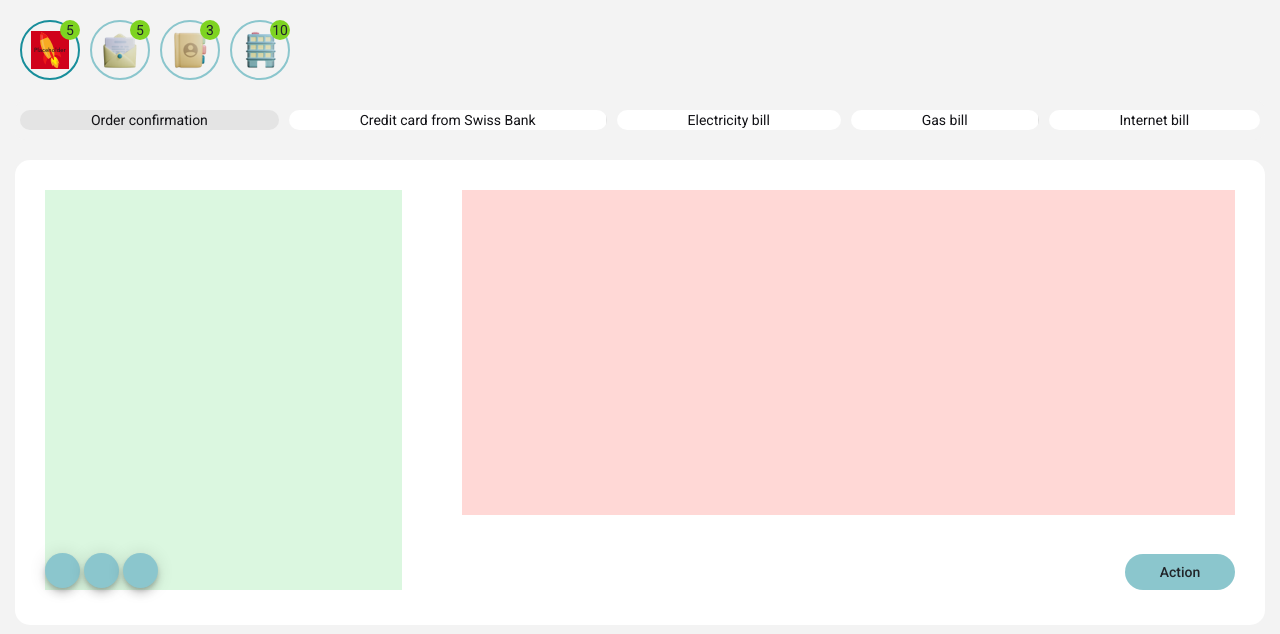
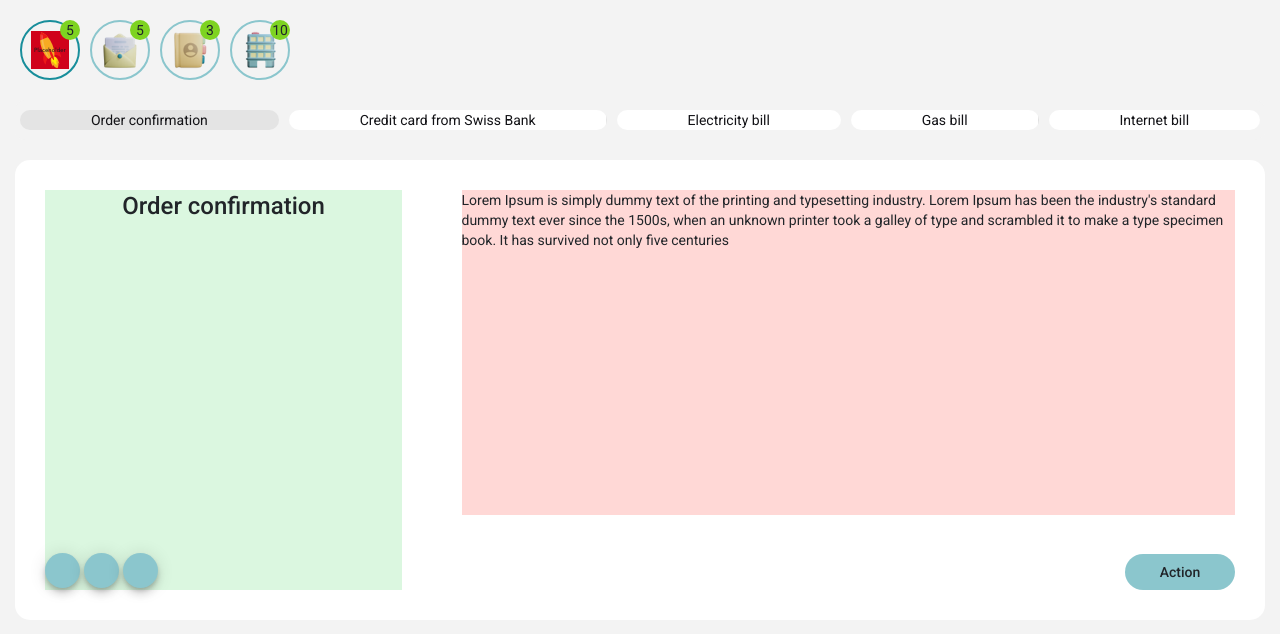
Before and after one commit to lengoctruong/peax-demo, an Angular app: page / in a window 1280 px wide. Shown: the top 634 px of the page. Built offline with nearby package versions, Linux system fonts and the light colour scheme.

Commit message:
[FE] Display task content

```diff
--- a/src/app/app.component.html
+++ b/src/app/app.component.html
@@ -6,6 +6,4 @@
   ></app-category>
 
   <app-task-indicator [currentTask]="currentTasks"></app-task-indicator>
-
-  <app-task-manager></app-task-manager>
 </div>
--- a/src/app/app.component.ts
+++ b/src/app/app.component.ts
@@ -4,7 +4,7 @@ import { Category, CategoryData } from './model';
 @Component({
   selector: 'app-root',
   templateUrl: './app.component.html',
-  styleUrls: ['./app.component.scss']
+  styleUrls: ['./app.component.scss'],
 })
 export class AppComponent implements OnInit {
   title = 'my-app';
@@ -16,29 +16,29 @@ export class AppComponent implements OnInit {
         {
           id: '101',
           title: 'Order confirmation',
-          content: 'The Task Manager helps the user to complete pending tasks easily and clearly. Tasks that have been completed disappear from the Task Manager.'
+          content: `Lorem Ipsum is simply dummy text of the printing and typesetting industry. Lorem Ipsum has been the industry's standard dummy text ever since the 1500s, when an unknown printer took a galley of type and scrambled it to make a type specimen book. It has survived not only five centuries`,
         },
         {
           id: '102',
           title: 'Credit card from Swiss Bank',
-          content: 'The Task Manager helps the user to complete pending tasks easily and clearly. Tasks that have been completed disappear from the Task Manager.'
+          content: `It is a long established fact that a reader will be distracted by the readable content of a page when looking at its layout.`,
         },
         {
           id: '103',
           title: 'Electricity bill',
-          content: 'The Task Manager helps the user to complete pending tasks easily and clearly. Tasks that have been completed disappear from the Task Manager.'
+          content: `Lorem ipsum dolor sit amet, consectetur adipiscing elit, sed do eiusmod tempor incididunt ut labore et dolore magna aliqua. Ut enim ad minim veniam, quis nostrud exercitation`,
         },
         {
           id: '104',
           title: 'Gas bill',
-          content: 'The Task Manager helps the user to complete pending tasks easily and clearly. Tasks that have been completed disappear from the Task Manager.'
+          content: `Sed ut perspiciatis unde omnis iste natus error sit voluptatem accusantium doloremque laudantium, totam rem aperiam, eaque ipsa quae ab illo inventore veritatis et quasi architecto beatae vitae dicta sunt explicabo. Nemo enim ipsam voluptatem quia voluptas sit aspernatur aut odit aut fugit`,
         },
         {
           id: '105',
           title: 'Internet bill',
-          content: 'The Task Manager helps the user to complete pending tasks easily and clearly. Tasks that have been completed disappear from the Task Manager.'
-        }
-      ]
+          content: `But I must explain to you how all this mistaken idea of denouncing pleasure and praising pain was born and I will give you a complete account of the system`,
+        },
+      ],
     },
     {
       id: 2,
@@ -46,29 +46,29 @@ export class AppComponent implements OnInit {
         {
           id: '201',
           title: 'Verify Email Address',
-          content: 'The Task Manager helps the user to complete pending tasks easily and clearly. Tasks that have been completed disappear from the Task Manager.'
+          content: `At vero eos et accusamus et iusto odio dignissimos ducimus qui blanditiis praesentium`,
         },
         {
           id: '202',
           title: 'Upgrade ID level 2',
-          content: 'The Task Manager helps the user to complete pending tasks easily and clearly. Tasks that have been completed disappear from the Task Manager.'
+          content: `voluptatum deleniti atque corrupti quos dolores et quas molestias excepturi sint occaecati cupiditate non provident, similique sunt in culpa`,
         },
         {
           id: '303',
           title: 'Turn on notification',
-          content: 'The Task Manager helps the user to complete pending tasks easily and clearly. Tasks that have been completed disappear from the Task Manager.'
+          content: `qui officia deserunt mollitia animi, id est laborum et dolorum fuga. Et harum quidem rerum facilis est et expedita distinctio. Nam libero tempore`,
         },
         {
           id: '404',
           title: 'Subscription detail',
-          content: 'The Task Manager helps the user to complete pending tasks easily and clearly. Tasks that have been completed disappear from the Task Manager.'
+          content: `cum soluta nobis est eligendi optio cumque nihil impedit quo minus id quod maxime placeat facere possimus, omnis voluptas assumenda est, omnis`,
         },
         {
           id: '505',
           title: 'New mail from PEAX',
-          content: 'The Task Manager helps the user to complete pending tasks easily and clearly. Tasks that have been completed disappear from the Task Manager.'
-        }
-      ]
+          content: `dolor repellendus. Temporibus autem quibusdam et aut officiis debitis aut rerum necessitatibus`,
+        },
+      ],
     },
     {
       id: 3,
@@ -76,19 +76,22 @@ export class AppComponent implements OnInit {
         {
           id: '301',
           title: 'Add payment',
-          content: 'The Task Manager helps the user to complete pending tasks easily and clearly. Tasks that have been completed disappear from the Task Manager.'
+          content:
+            'The Task Manager helps the user to complete pending tasks easily and clearly. Tasks that have been completed disappear from the Task Manager.',
         },
         {
           id: '302',
           title: 'News',
-          content: 'The Task Manager helps the user to complete pending tasks easily and clearly. Tasks that have been completed disappear from the Task Manager.'
+          content:
+            'The Task Manager helps the user to complete pending tasks easily and clearly. Tasks that have been completed disappear from the Task Manager.',
         },
         {
           id: '303',
           title: 'Confirm change address',
-          content: 'The Task Manager helps the user to complete pending tasks easily and clearly. Tasks that have been completed disappear from the Task Manager.'
-        }
-      ]
+          content:
+            'The Task Manager helps the user to complete pending tasks easily and clearly. Tasks that have been completed disappear from the Task Manager.',
+        },
+      ],
     },
     {
       id: 4,
@@ -96,55 +99,55 @@ export class AppComponent implements OnInit {
         {
           id: '401',
           title: 'Order confirmation',
-          content: 'The Task Manager helps the user to complete pending tasks easily and clearly. Tasks that have been completed disappear from the Task Manager.'
+          content: `saepe eveniet ut et voluptates repudiandae sint et molestiae non recusandae. Itaque earum rerum hic tenetur a sapiente delectus, ut aut`,
         },
         {
           id: '402',
           title: 'Credit card from Swiss Bank',
-          content: 'The Task Manager helps the user to complete pending tasks easily and clearly. Tasks that have been completed disappear from the Task Manager.'
+          content: `reiciendis voluptatibus maiores alias consequatur aut perferendis doloribus asperiores repellat.`,
         },
         {
           id: '403',
           title: 'Electricity bill',
-          content: 'The Task Manager helps the user to complete pending tasks easily and clearly. Tasks that have been completed disappear from the Task Manager.'
+          content: `On the other hand, we denounce with righteous indignation and dislike men who are so beguiled and demoralized by the charms of pleasure of the moment, so blinded by desire`,
         },
         {
           id: '404',
           title: 'Gas bill',
-          content: 'The Task Manager helps the user to complete pending tasks easily and clearly. Tasks that have been completed disappear from the Task Manager.'
+          content: `that they cannot foresee the pain and trouble that are bound to ensue; and equal blame belongs to those who fail in their duty through weakness`,
         },
         {
           id: '405',
           title: 'Internet bill',
-          content: 'The Task Manager helps the user to complete pending tasks easily and clearly. Tasks that have been completed disappear from the Task Manager.'
+          content: `of will, which is the same as saying through shrinking from toil and pain. These cases are perfectly simple and easy to distinguish`,
         },
         {
           id: '406',
           title: 'Money transfer detail',
-          content: 'The Task Manager helps the user to complete pending tasks easily and clearly. Tasks that have been completed disappear from the Task Manager.'
+          content: `In a free hour, when our power of choice is untrammelled and when`,
         },
         {
           id: '407',
           title: 'ABC Service',
-          content: 'The Task Manager helps the user to complete pending tasks easily and clearly. Tasks that have been completed disappear from the Task Manager.'
+          content: `nothing prevents our being able to do what we like best`,
         },
         {
           id: '408',
           title: 'Spa bill',
-          content: 'The Task Manager helps the user to complete pending tasks easily and clearly. Tasks that have been completed disappear from the Task Manager.'
+          content: `every pleasure is to be welcomed and every pain avoided. But in certain circumstances and owing to the claims of duty or the obligations of business`,
         },
         {
           id: '409',
           title: 'Promotion from PEAX',
-          content: 'The Task Manager helps the user to complete pending tasks easily and clearly. Tasks that have been completed disappear from the Task Manager.'
+          content: `it will frequently occur that pleasures have to be repudiated and annoyances accepted.`,
         },
         {
           id: '410',
           title: 'New friend on PEAX',
-          content: 'The Task Manager helps the user to complete pending tasks easily and clearly. Tasks that have been completed disappear from the Task Manager.'
-        }
-      ]
-    }
+          content: `The wise man therefore always holds in these matters to this principle of selection: he rejects pleasures to secure other greater pleasures, or else he endures pains to avoid worse pains.`,
+        },
+      ],
+    },
   ];
   currentTasks: any = [];
   constructor() {}
@@ -161,15 +164,15 @@ export class AppComponent implements OnInit {
   }
 
   private getCurrentTaskById(id: number) {
-    this.currentTasks = this.categoryData.filter(item => item.id === id);
+    this.currentTasks = this.categoryData.filter((item) => item.id === id);
   }
 
   private getCategory() {
     this.categories = [
       { id: 1, name: 'Rocket', pendingTask: 5 },
       { id: 2, name: 'Onboarding', pendingTask: 5 },
-      { id: 3, name: 'Mailbox', pendingTask: 3},
-      { id: 4, name: 'Office', pendingTask: 10 }
+      { id: 3, name: 'Mailbox', pendingTask: 3 },
+      { id: 4, name: 'Office', pendingTask: 10 },
     ];
   }
 
--- a/src/app/task-content/task-content.component.html
+++ b/src/app/task-content/task-content.component.html
@@ -1,5 +1,5 @@
 <div class="task-content">
-  <div class="task-content_card"></div>
+  <div class="task-content_card">{{ content }}</div>
   <div class="task-content__button">
     <button mat-button class="btn-primary-action">Action</button>
   </div>
--- a/src/app/task-indicator/task-indicator.component.html
+++ b/src/app/task-indicator/task-indicator.component.html
@@ -5,6 +5,7 @@
         *ngFor="let task of currentTask[0].data; index as i"
         style="animation-duration: 2s"
         class="progress-bar"
+        id="{{ task.id }}"
       >
         <div *ngIf="i < 10">
           <span *ngIf="currentTask[0].data.length < 7" class="task_title">{{
@@ -21,3 +22,7 @@
     <br />
   </div>
 </ng-container>
+
+<ng-container *ngIf="taskContent.length > 0">
+  <app-task-manager [data]="taskContent"></app-task-manager>
+</ng-container>
--- a/src/app/task-indicator/task-indicator.component.ts
+++ b/src/app/task-indicator/task-indicator.component.ts
@@ -6,7 +6,7 @@ import {
   ViewChild,
   OnChanges,
 } from '@angular/core';
-import { CategoryData } from '../model';
+import { CategoryData, Task } from '../model';
 
 @Component({
   selector: 'app-task-indicator',
@@ -16,11 +16,14 @@ import { CategoryData } from '../model';
 export class TaskIndicatorComponent
   implements OnInit, AfterViewInit, OnChanges {
   @Input() currentTask: CategoryData[] = [];
+  taskContent: Task[] = [];
   constructor() {}
 
   @ViewChild('progressContainer') progressContainer;
   progress;
-  ngOnInit(): void {}
+  ngOnInit(): void {
+    this.taskContent = [];
+  }
 
   ngOnChanges(change) {
     if (change) {
@@ -31,6 +34,7 @@ export class TaskIndicatorComponent
       }, 100);
     }
   }
+
   ngAfterViewInit() {
     this.focusIcon();
     this.runAnimation();
@@ -71,6 +75,12 @@ export class TaskIndicatorComponent
     }
     if (next) {
       next.classList.add('active');
+
+      // Get task content
+      setTimeout(() => {
+        // Fix: Expression has changed after it was checked
+        this.getTaskContent(next.id);
+      }, 100);
     }
   };
 
@@ -90,4 +100,11 @@ export class TaskIndicatorComponent
       element?.classList.add('border-icon');
     }
   }
+
+  getTaskContent(id: string) {
+    this.taskContent = this.currentTask[0].data.filter(
+      (task) => task.id === id
+    );
+    return this.taskContent;
+  }
 }
--- a/src/app/task-manager/task-manager.component.html
+++ b/src/app/task-manager/task-manager.component.html
@@ -1,5 +1,7 @@
 <div class="task-manager">
-  <app-task-title></app-task-title>
+  <ng-container *ngIf="displayData">
+    <app-task-title [title]="displayData.title"></app-task-title>
 
-  <app-task-content></app-task-content>
+    <app-task-content [content]="displayData.content"></app-task-content>
+  </ng-container>
 </div>
--- a/src/app/task-manager/task-manager.component.ts
+++ b/src/app/task-manager/task-manager.component.ts
@@ -1,15 +1,26 @@
-import { Component, OnInit } from '@angular/core';
+import { Component, Input, OnChanges, OnInit } from '@angular/core';
+import { Task } from '../model';
 
 @Component({
   selector: 'app-task-manager',
   templateUrl: './task-manager.component.html',
-  styleUrls: ['./task-manager.component.scss']
+  styleUrls: ['./task-manager.component.scss'],
 })
-export class TaskManagerComponent implements OnInit {
+export class TaskManagerComponent implements OnInit, OnChanges {
+  @Input() data: Task[] = [];
 
-  constructor() { }
+  displayData: Task = {
+    id: '',
+    title: '',
+    content: '',
+  };
+  constructor() {}
 
-  ngOnInit(): void {
+  ngOnInit(): void {}
+
+  ngOnChanges(change) {
+    if (change) {
+      this.displayData = this.data[0];
+    }
   }
-
 }
--- a/src/app/task-title/task-title.component.html
+++ b/src/app/task-title/task-title.component.html
@@ -1,5 +1,6 @@
 <div class="task-title">
   <div class="task-title_card">
+    <h1>{{ title }}</h1>
     <div class="task-title__button">
       <button mat-fab color="primary"></button>
       <button mat-fab color="primary"></button>
--- a/src/app/task-title/task-title.component.scss
+++ b/src/app/task-title/task-title.component.scss
@@ -5,6 +5,11 @@
     background: #dbf7e0;
     height: 400px;
     position: relative;
+
+    h1 {
+      text-align: center;
+      font-weight: 500;
+    }
 
     .task-title__button {
       position: absolute;
```
Also changed, not shown: src/app/task-content/task-content.component.ts (+5 -6 lines), src/app/task-title/task-title.component.ts (+5 -6 lines).
